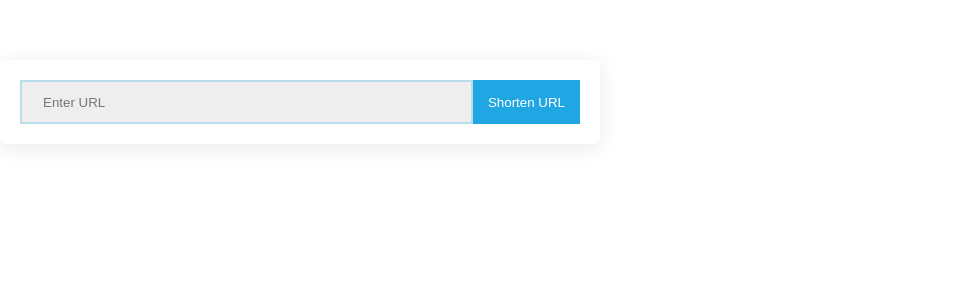
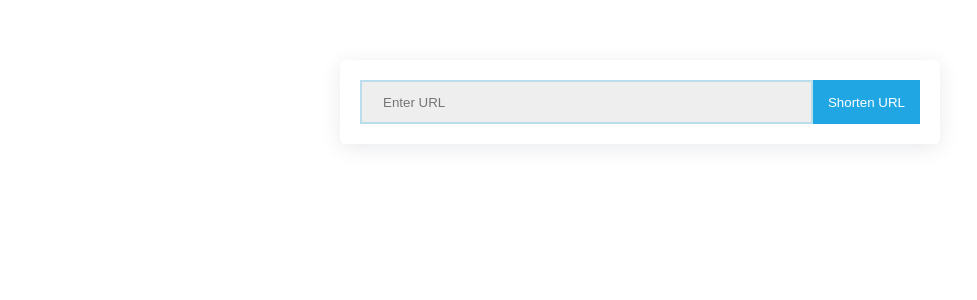
Before and after one commit to JoshuaEdigbe/zone-url-app, a React (Create React App) app: page / in a window 1280 px wide. Shown: the top 300 px of the page, without its empty margins (0-977 px from the left). Built offline with nearby package versions, Linux system fonts and the light colour scheme.

Commit message:
centralize app elements

```diff
--- a/src/index.scss
+++ b/src/index.scss
@@ -5,6 +5,9 @@ body {
     sans-serif;
   -webkit-font-smoothing: antialiased;
   -moz-osx-font-smoothing: grayscale;
+  height: 100vh;
+  display: flex;
+  justify-content: center;
 }
 
 code {
```
